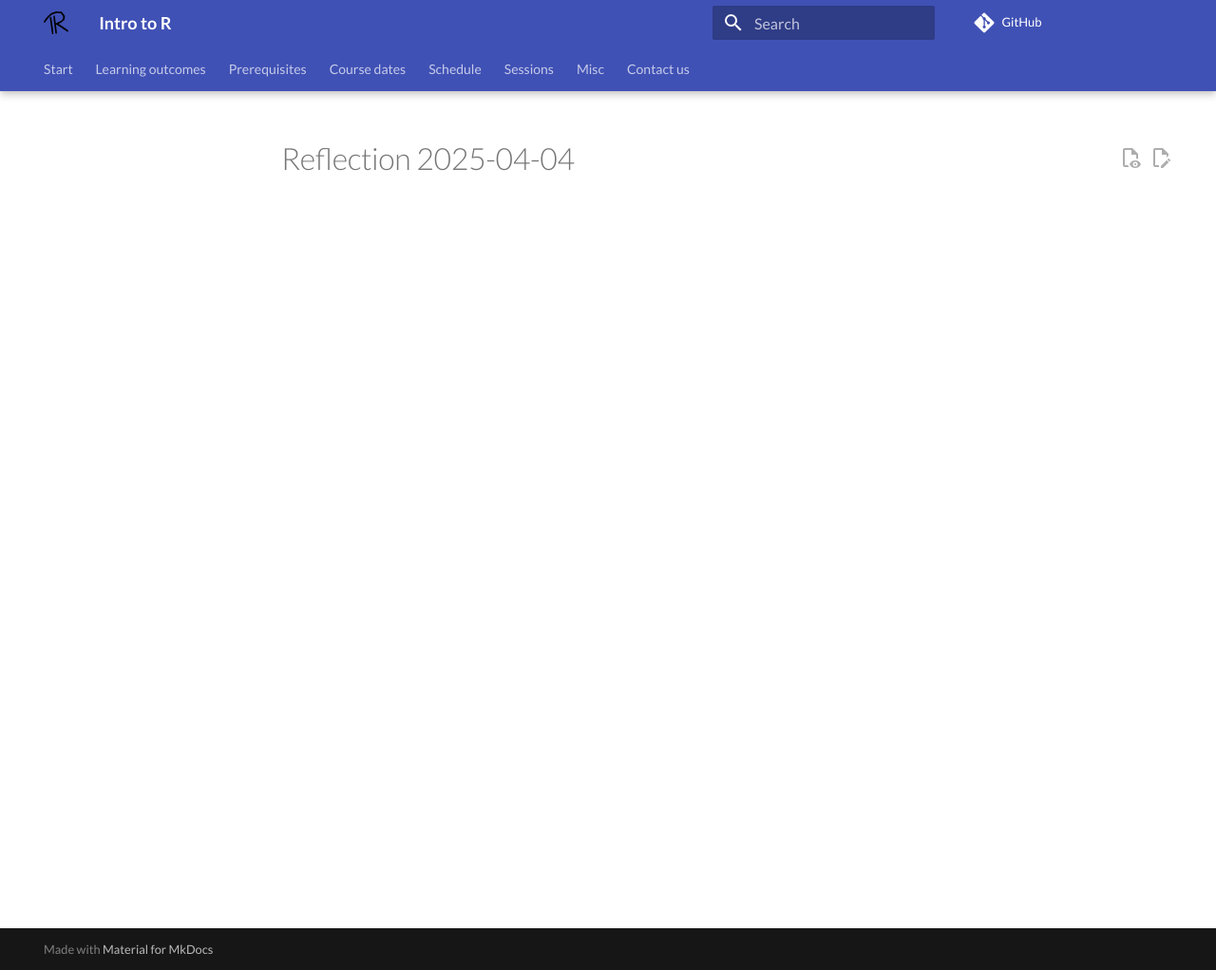
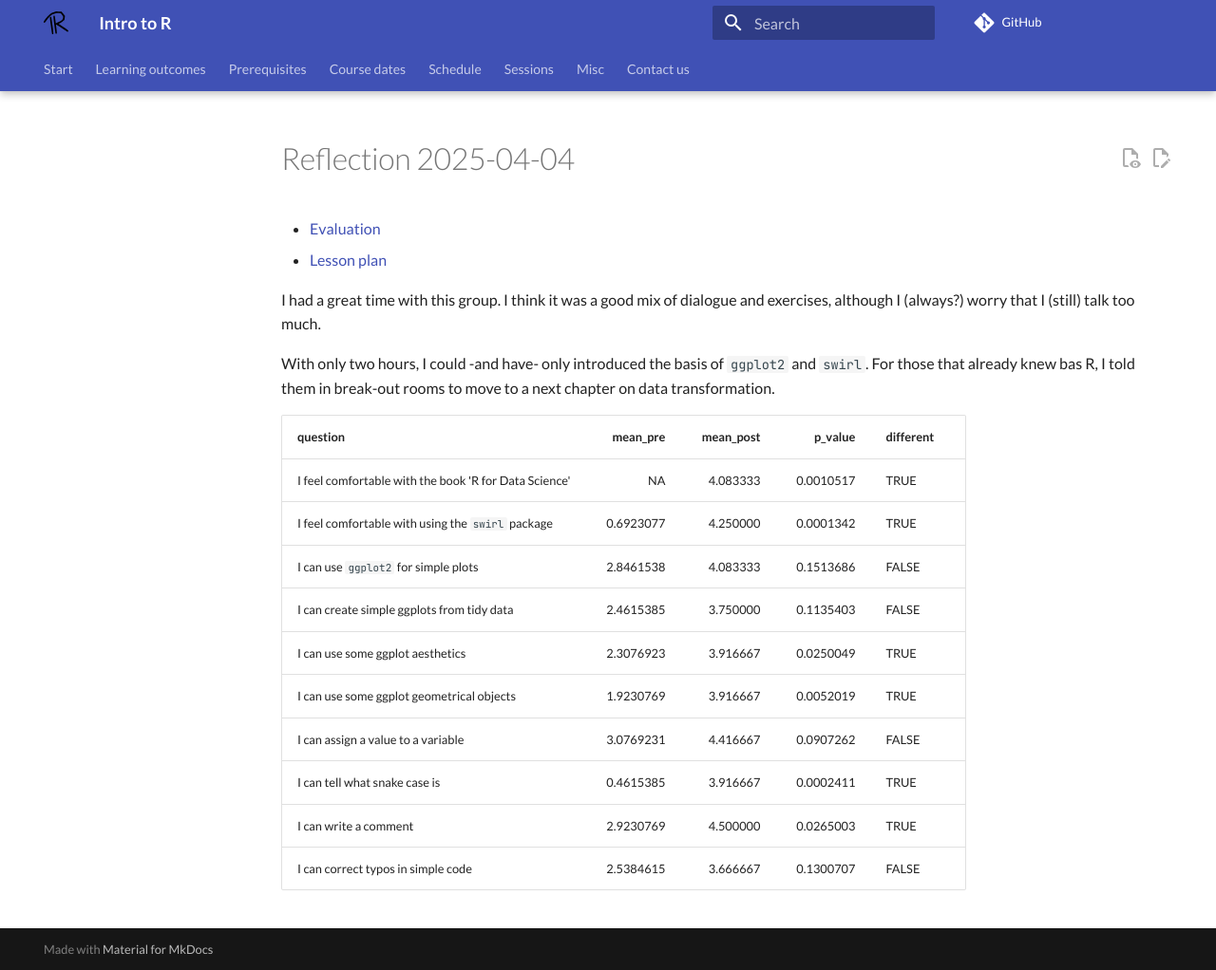
Before and after one commit to richelbilderbeek/intro_r_course, an MkDocs documentation site: the page built from docs/reflections/20250404/README.md, in a window 1280 px wide and 1022 px high. Shown: the whole window at 95% size. Built offline with MkDocs 1.6.1 and Material for MkDocs 9.7.7, drawn with Linux system fonts in a browser that asks for light colours; comment, search, counter and statistics services are not loaded.

Commit message:
Fix markdown

```diff
--- a/docs/reflections/20250404/README.md
+++ b/docs/reflections/20250404/README.md
@@ -1 +1,31 @@
 # Reflection 2025-04-04
+
+- [Evaluation](../../reflections/20250404/README.md)
+- [Lesson plan](../../lesson_plans/20250404/README.md)
+
+I had a great time with this group.
+I think it was a good mix of dialogue and exercises,
+although I (always?) worry that I (still) talk too much.
+
+With only two hours, I could -and have- only introduced
+the basis of `ggplot2` and `swirl`.
+For those that already knew bas R, I told them
+in break-out rooms to move to a next chapter
+on data transformation.
+
+<!-- markdownlint-disable MD013 --><!-- Tables cannot be split up over lines, hence will break 80 characters per line -->
+
+|question                                              |  mean_pre| mean_post|   p_value|different |
+|:-----------------------------------------------------|---------:|---------:|---------:|:---------|
+|I feel comfortable with the book 'R for Data Science' |        NA|  4.083333| 0.0010517|TRUE      |
+|I feel comfortable with using the `swirl` package     | 0.6923077|  4.250000| 0.0001342|TRUE      |
+|I can use `ggplot2` for simple plots                  | 2.8461538|  4.083333| 0.1513686|FALSE     |
+|I can create simple ggplots from tidy data            | 2.4615385|  3.750000| 0.1135403|FALSE     |
+|I can use some ggplot aesthetics                      | 2.3076923|  3.916667| 0.0250049|TRUE      |
+|I can use some ggplot geometrical objects             | 1.9230769|  3.916667| 0.0052019|TRUE      |
+|I can assign a value to a variable                    | 3.0769231|  4.416667| 0.0907262|FALSE     |
+|I can tell what snake case is                         | 0.4615385|  3.916667| 0.0002411|TRUE      |
+|I can write a comment                                 | 2.9230769|  4.500000| 0.0265003|TRUE      |
+|I can correct typos in simple code                    | 2.5384615|  3.666667| 0.1300707|FALSE     |
+
+<!-- markdownlint-enable MD013 -->
```
Also changed, not shown: docs/evaluations/20250404/README.md (+3 -0 lines), docs/evaluations/README.md (+1 -1 lines), docs/evaluations/20250404/stats.csv (renamed from docs/evaluations/20250404/stats.md).
